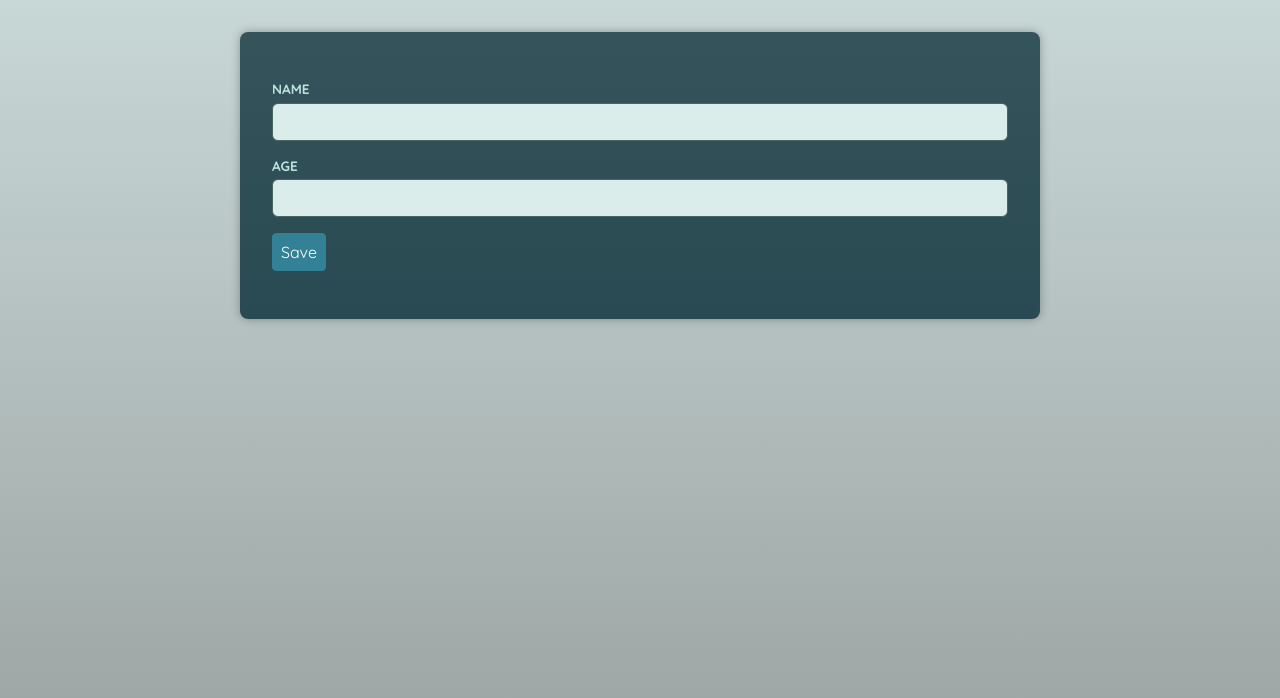
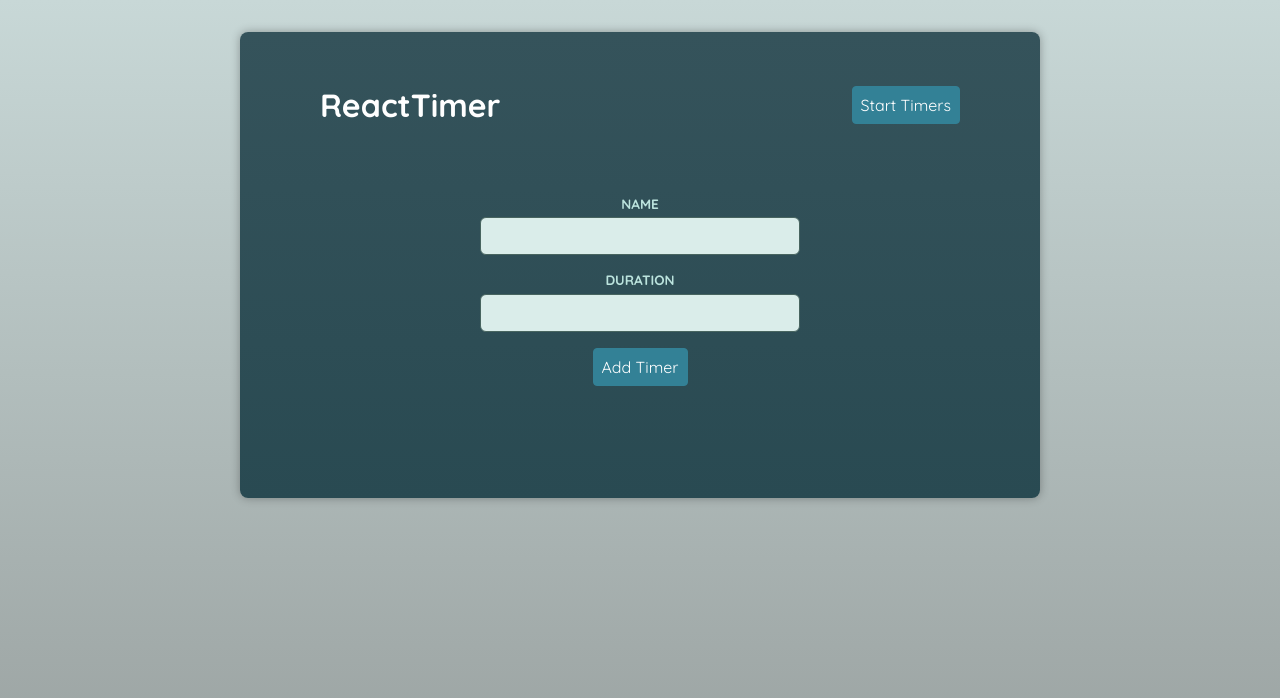
Before and after one commit to bryanmsombra27/react-ts-basics, a React (Vite) app: page / in a window 1280 px wide. Shown: the top 698 px of the page. Built offline with nearby package versions, Linux system fonts and the light colour scheme; a web font is replaced by a local one.

Commit message:
adding context with reducer

```diff
--- /dev/null
+++ b/src/advance-components/AddTimer.tsx
@@ -0,0 +1,43 @@
+import { useRef } from "react";
+
+import Button from "./components/Button.tsx";
+import Form, { FormHandle } from "./components/Form.tsx";
+import Input from "./components/Input.tsx";
+import { useTimersContext } from "./store/TimersContext.tsx";
+
+export default function AddTimer() {
+  const form = useRef<FormHandle>(null);
+  const { addTimer } = useTimersContext();
+
+  function handleSaveTimer(data: unknown) {
+    const extractedData = data as { name: string; duration: string };
+    console.log(extractedData);
+    form.current?.clear();
+    addTimer({
+      name: extractedData.name,
+      duration: +extractedData.duration,
+    });
+  }
+
+  return (
+    <Form
+      ref={form}
+      onSave={handleSaveTimer}
+      id="add-timer"
+    >
+      <Input
+        type="text"
+        label="Name"
+        id="name"
+      />
+      <Input
+        type="number"
+        label="Duration"
+        id="duration"
+      />
+      <p>
+        <Button>Add Timer</Button>
+      </p>
+    </Form>
+  );
+}
--- a/src/advance-components/App.tsx
+++ b/src/advance-components/App.tsx
@@ -2,42 +2,22 @@
 import "./index.css";
 
 //COMPONENTS
-import Input from "./components/Input";
-import Form, { FormHandle } from "./components/Form";
-import Button from "./components/Button";
-import { useRef } from "react";
+import Header from "./Header";
+import AddTimer from "./AddTimer";
+import Timers from "./Timers";
+import { TimersContextProvider } from "./store/TimersContext";
 
 const App = () => {
-  const formRef = useRef<FormHandle>(null);
-
-  const handleSubmit = (value: unknown) => {
-    const data = value as { name: string; age: string };
-
-    console.log(data);
-    formRef.current?.clear();
-  };
-
   return (
-    <main>
-      <Form
-        onSave={handleSubmit}
-        ref={formRef}
-      >
-        <Input
-          label="name"
-          id="name"
-          type="text"
-        />
-        <Input
-          label="age"
-          id="age"
-          type="number"
-        />
-        <p>
-          <Button>Save</Button>
-        </p>
-      </Form>
-    </main>
+    <>
+      <TimersContextProvider>
+        <Header />
+        <main>
+          <AddTimer />
+          <Timers />
+        </main>
+      </TimersContextProvider>
+    </>
   );
 };
 
--- /dev/null
+++ b/src/advance-components/Header.tsx
@@ -0,0 +1,15 @@
+import Button from "./components/Button";
+import { useTimersContext } from "./store/TimersContext";
+
+export default function Header() {
+  const { isRunning, stopTimer, startTimer } = useTimersContext();
+  return (
+    <header>
+      <h1>ReactTimer</h1>
+
+      <Button onClick={isRunning ? stopTimer : startTimer}>
+        {isRunning ? "Stop" : "Start"} Timers
+      </Button>
+    </header>
+  );
+}
--- /dev/null
+++ b/src/advance-components/Timer.tsx
@@ -0,0 +1,11 @@
+import Container from "./components/Container";
+import { Timer as TimerProps } from "./store/TimersContext";
+
+export default function Timer({ name, duration }: TimerProps) {
+  return (
+    <Container as="article">
+      <h2>{name}</h2>
+      <p>{duration}</p>
+    </Container>
+  );
+}
--- /dev/null
+++ b/src/advance-components/Timers.tsx
@@ -0,0 +1,18 @@
+import Timer from "./Timer";
+import { useTimersContext } from "./store/TimersContext";
+
+export default function Timers() {
+  const { timers } = useTimersContext();
+
+  return (
+    <ul>
+      {timers.map((timer) => (
+        <Timer
+          key={timer.duration}
+          name={timer.name}
+          duration={timer.duration}
+        />
+      ))}
+    </ul>
+  );
+}
--- /dev/null
+++ b/src/advance-components/store/TimersContext.tsx
@@ -0,0 +1,98 @@
+import { createContext, useContext, ReactNode, useReducer } from "react";
+
+export interface Timer {
+  name: string;
+  duration: number;
+}
+
+interface TimersState {
+  isRunning: boolean;
+  timers: Timer[];
+}
+
+interface TimersContextValue extends TimersState {
+  addTimer: (timerData: Timer) => void;
+  startTimer: () => void;
+  stopTimer: () => void;
+}
+interface TimersContextProvider {
+  children: ReactNode;
+}
+
+type StartTimersAction = {
+  type: "START_TIMERS";
+};
+interface StopTimersAction {
+  type: "STOP_TIMERS";
+}
+interface ADDTimerAction {
+  type: "ADD_TIMER";
+  payload: Timer;
+}
+
+type Action = StartTimersAction | StopTimersAction | ADDTimerAction;
+
+const initialState: TimersState = {
+  isRunning: false,
+  timers: [],
+};
+const TimersContext = createContext<TimersContextValue | null>(null);
+
+const timersReducer = (state: TimersState, action: Action): TimersState => {
+  switch (action.type) {
+    case "START_TIMERS":
+      return {
+        ...state,
+        isRunning: true,
+      };
+    case "STOP_TIMERS":
+      return {
+        ...state,
+        isRunning: false,
+      };
+    case "ADD_TIMER":
+      return {
+        ...state,
+        timers: [
+          ...state.timers,
+          { name: action.payload.name, duration: action.payload.duration },
+        ],
+      };
+
+    default:
+      break;
+  }
+
+  return state;
+};
+
+export const TimersContextProvider = ({ children }: TimersContextProvider) => {
+  const [timersState, dispatch] = useReducer(timersReducer, initialState);
+
+  const ctx: TimersContextValue = {
+    addTimer: (data) => {
+      dispatch({ type: "ADD_TIMER", payload: data });
+    },
+    startTimer: () => {
+      dispatch({ type: "START_TIMERS" });
+    },
+    stopTimer: () => {
+      dispatch({ type: "STOP_TIMERS" });
+    },
+    isRunning: timersState.isRunning,
+    timers: timersState.timers,
+  };
+
+  return (
+    <TimersContext.Provider value={ctx}>{children}</TimersContext.Provider>
+  );
+};
+export const useTimersContext = () => {
+  const context = useContext(TimersContext);
+
+  if (context === null) {
+    throw new Error("context was used outside of the provider");
+  }
+
+  return context;
+};
```
